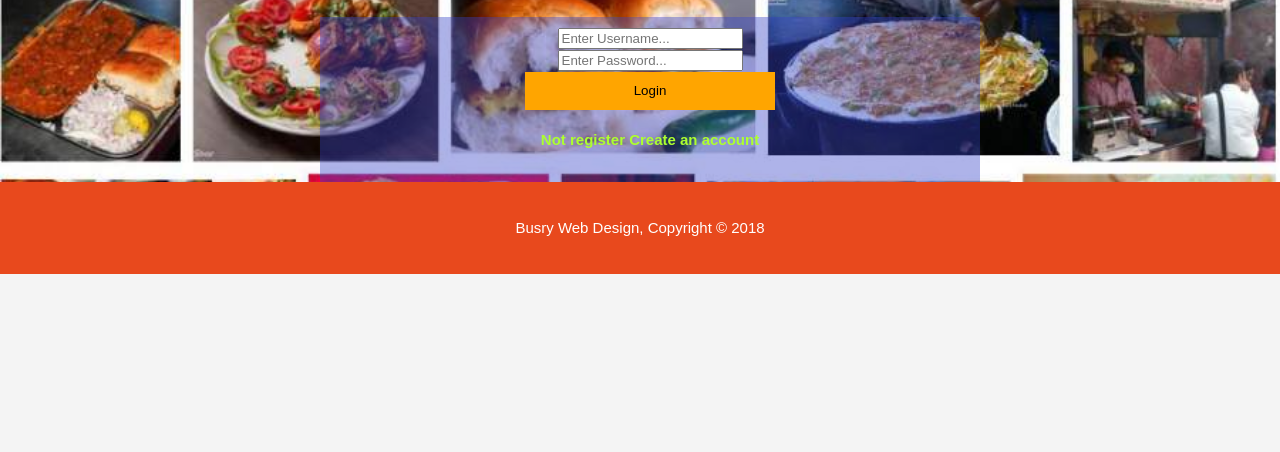
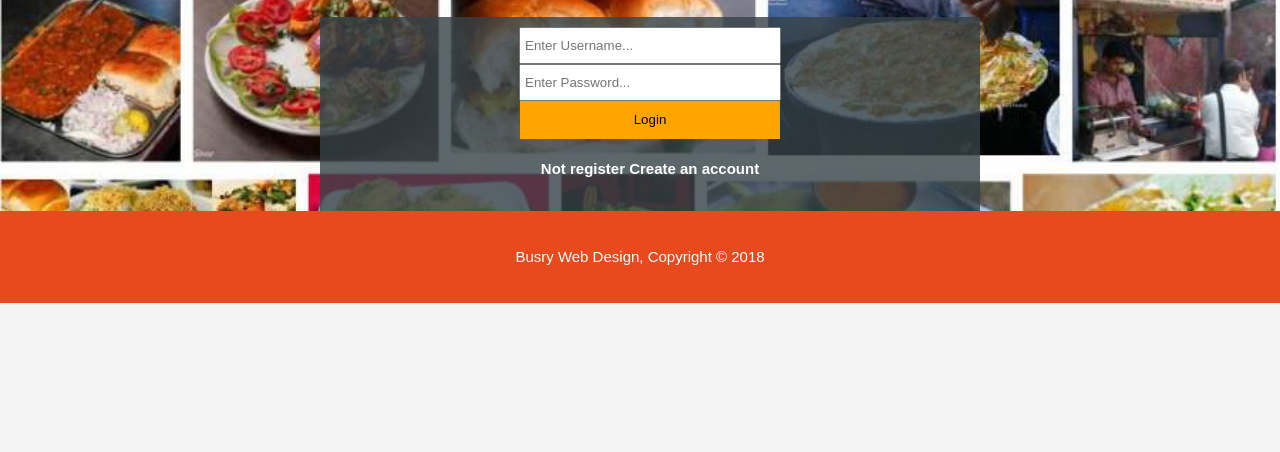
Before and after one commit to Busry/fastFoodFast, a plain HTML site: page UI/login.html in a window 1280 px wide. Shown: the part 348-800 px from the top of the page. Drawn offline with Linux system fonts and the light colour scheme.

Commit message:
modified css

```diff
--- a/css/style.css
+++ b/css/style.css
@@ -20,7 +20,7 @@ body{
 }
 .button_1{
    height: 38px;
-    width: 250px;
+    width: 260px;
     background: orange;
     border: none;
     padding-left: 20px;
@@ -74,7 +74,7 @@ header a:hover{
     background: url('../img/food-table.jpg')no-repeat;
     background-size: cover;
     text-align: center;
-    color:greenyellow;
+    color:#ffffff;
     height: 80%;
     align-content: center;
 
@@ -118,8 +118,9 @@ header a:hover{
 form{
     padding: 10px;
     margin: 0 25% 0 25%; ;
-    background-color: rgba(53, 66, 200, 0.4);
+    background-color: rgba(53, 66, 72, 0.8);
     width: 50%;
+    color: white;
 
 }
 .containerone{
@@ -131,8 +132,8 @@ form{
 .newsletter h4{
     margin: 5px;width:80%
 }
-.newsletter form{align-content: center;}
-.newsletter input{
+.containerone form{align-content: center;}
+.containerone input{
     padding: 4px;
     height: 25px;
     width: 250px;
```
